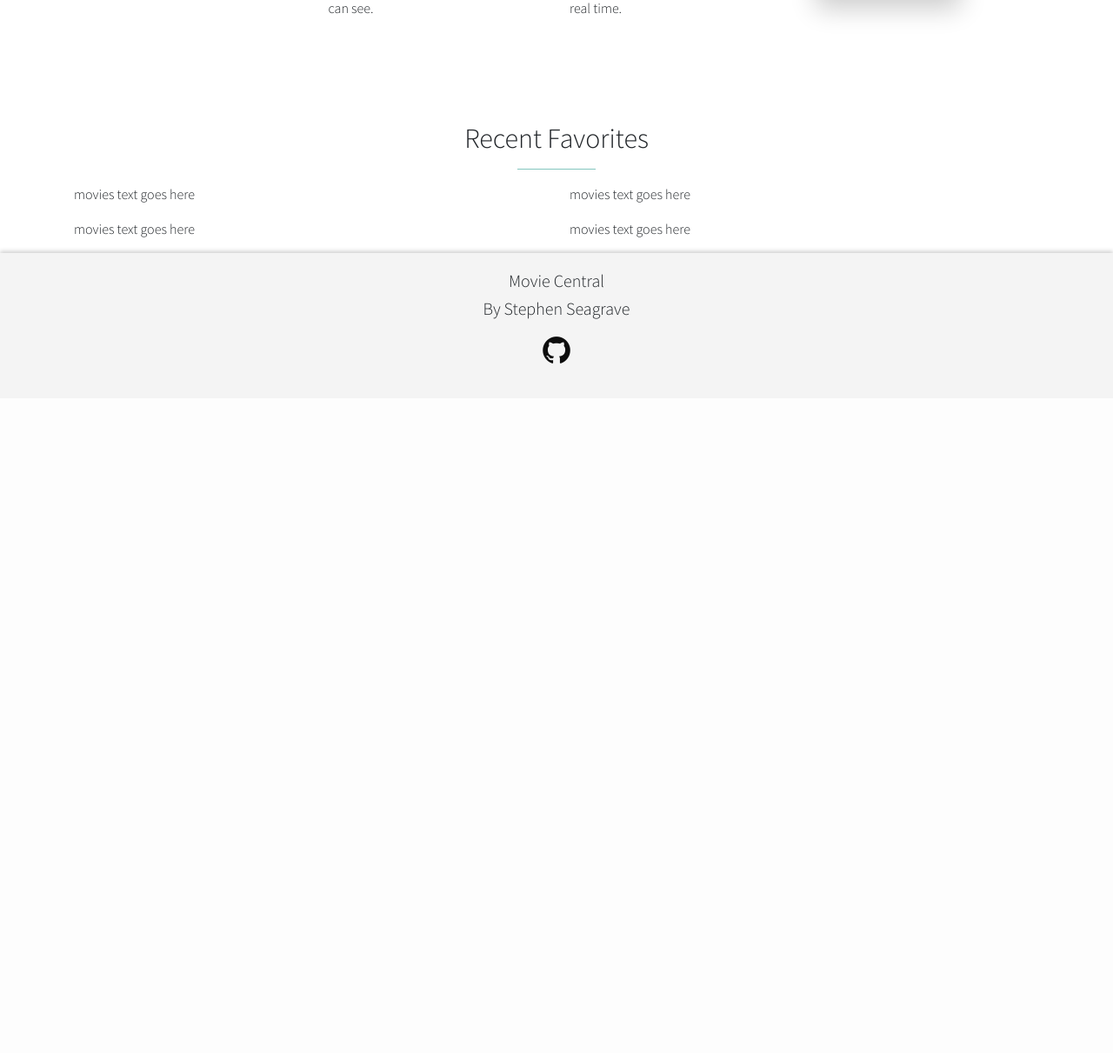
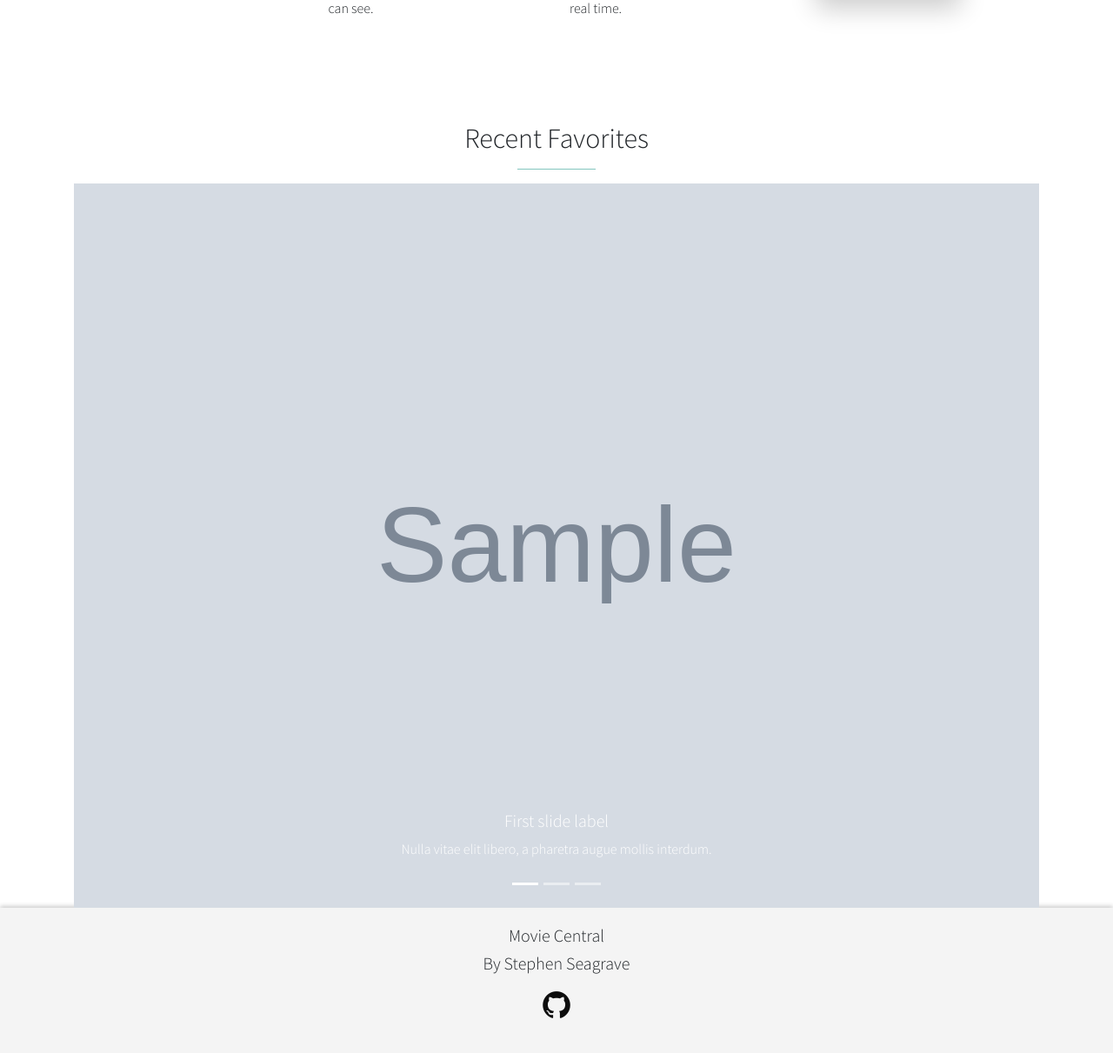
Before and after one commit to nemixu/Movies-Manager, a Flask app: page / in a window 1280 px wide. Shown: the part 1564-2775 px from the top of the page at 87% size. Before the commit the page ends 1982 px from the top, so only its background shows below. Run offline with Flask 2, Linux system fonts and the light colour scheme; grey boxes marked "Sample" are stand-in pictures; a database or web service that is not in the repository returns one stand-in record (values such as "Sample title"); some libraries are stand-ins or nearby versions.

Commit message:
added some basic bootstrap for testing jinja templates

```diff
--- a/templates/home.html
+++ b/templates/home.html
@@ -142,8 +142,42 @@
         </div>
     <div class="container">
         <div class="row">
-            <div class="col-6">
-                <p>movies text goes here</p>
+            <div class="col-12">
+                <div id="carouselExampleCaptions" class="carousel slide" data-ride="carousel">
+                    <ol class="carousel-indicators">
+                      <li data-target="#carouselExampleCaptions" data-slide-to="0" class="active"></li>
+                      <li data-target="#carouselExampleCaptions" data-slide-to="1"></li>
+                      <li data-target="#carouselExampleCaptions" data-slide-to="2"></li>
+                    </ol>
+                    <div class="carousel-inner">{% for movie in recents %}
+                      <div class="carousel-item active">
+
+                        <img src="{{ movie.poster }}" class="d-block w-100" alt="...">
+                        <div class="carousel-caption d-none d-md-block">
+                          <h5>First slide label</h5>
+                          <p>Nulla vitae elit libero, a pharetra augue mollis interdum.</p>
+                        </div>
+
+                      </div>
+
+                      </div>
+
+                      </div>
+                      {% endfor %}
+                    </div>
+                    <a class="carousel-control-prev" href="#carouselExampleCaptions" role="button" data-slide="prev">
+                      <span class="carousel-control-prev-icon" aria-hidden="true"></span>
+                      <span class="sr-only">Previous</span>
+                    </a>
+                    <a class="carousel-control-next" href="#carouselExampleCaptions" role="button" data-slide="next">
+                      <span class="carousel-control-next-icon" aria-hidden="true"></span>
+                      <span class="sr-only">Next</span>
+                    </a>
+                  </div>
+<!--
+{% for movie in recents %}
+<p>{{movie.poster}}</p>
+{% endfor %}
 </div>
 <div class="col-6">
 <p>movies text goes here</p>
@@ -155,7 +189,7 @@
 <p>movies text goes here</p>
 </div>
         </div>
-    </div>
+    </div> -->
 
 </section>
 
```
Lines whose indentation alone changed are shown as unchanged.
